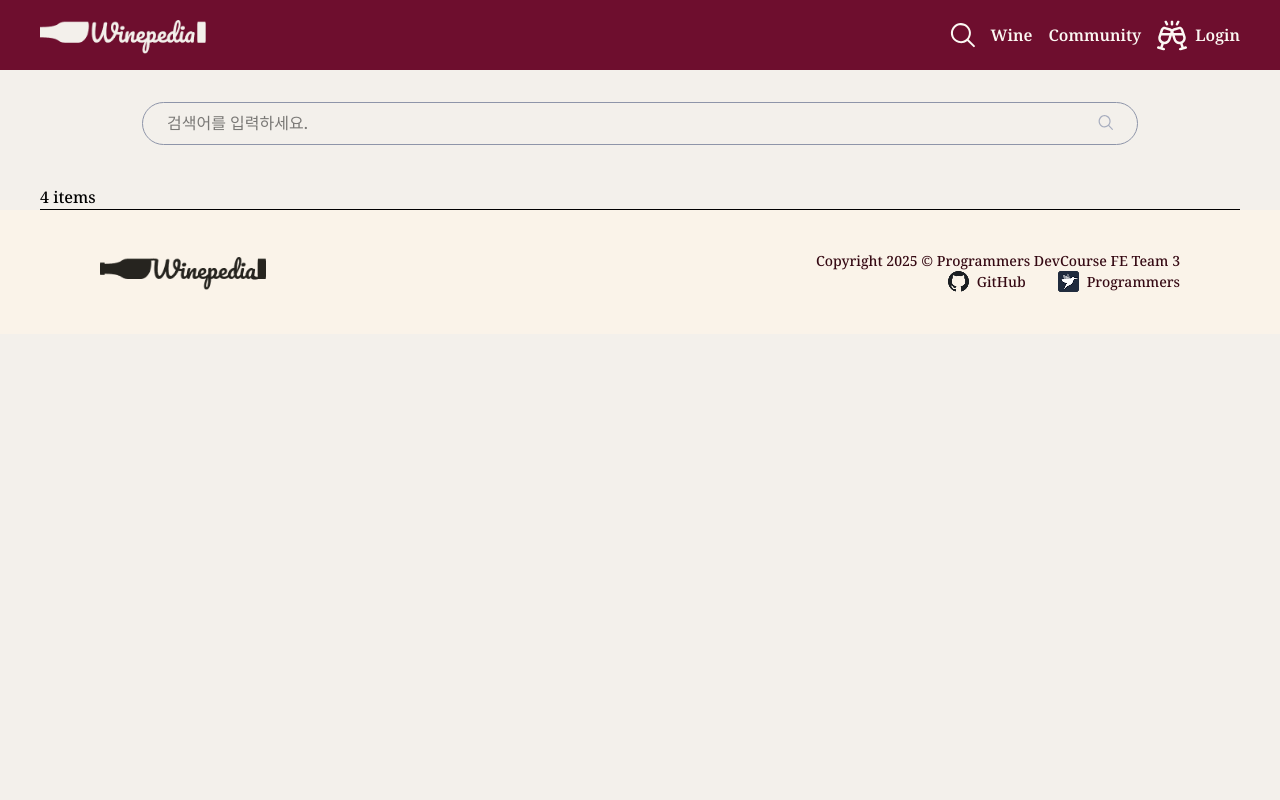
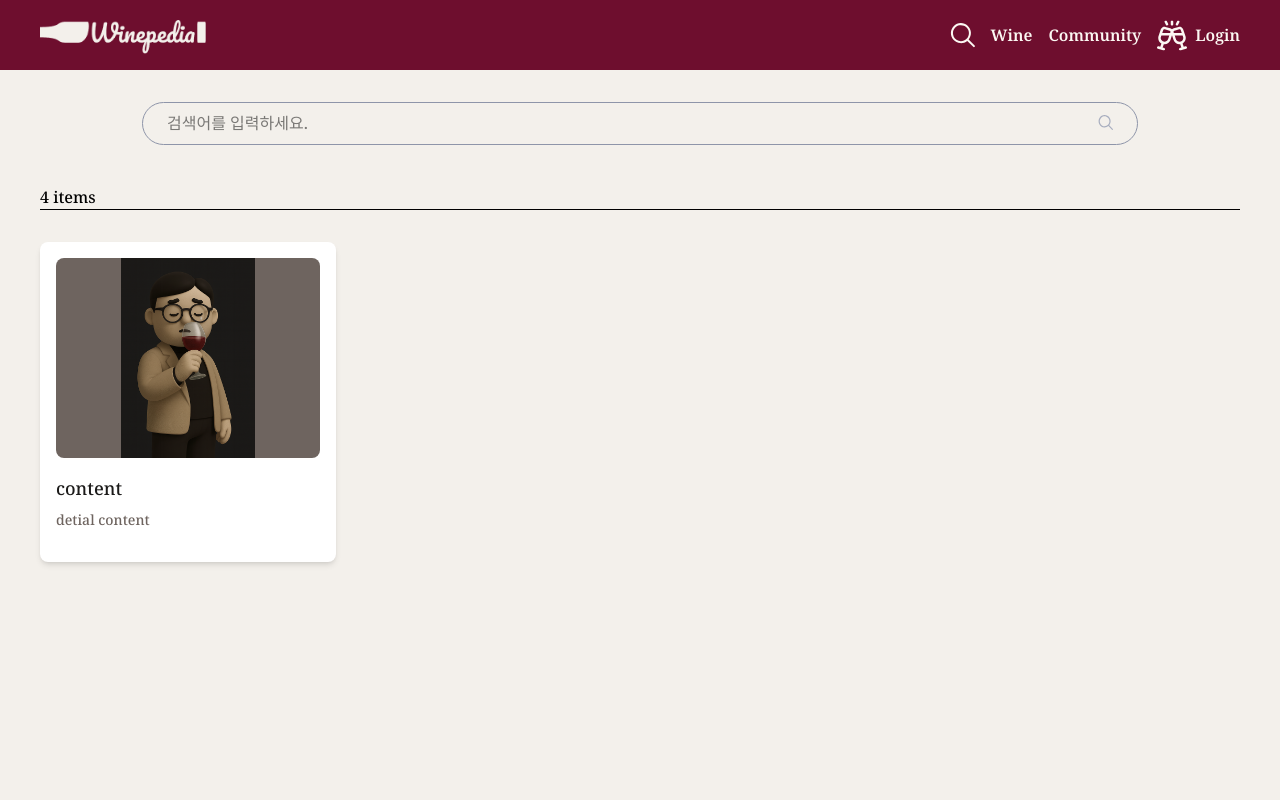
Before and after one commit to prgrms-fe-devcourse/FES-5-Project3-TEAM-3, a React (Vite) app: page /search in a window 1280 px wide. Shown: the top 800 px of the page. Built offline with nearby package versions, Linux system fonts and the light colour scheme; no server answers; a web font is replaced by a local one.

Commit message:
style검색결과 아이템

```diff
--- /dev/null
+++ b/src/component/Items.tsx
@@ -0,0 +1,16 @@
+function Items() {
+  return (
+    <div className="w-74 h-80 flex flex-col bg-white p-4 gap-4  rounded-lg cursor-pointer  hover:-translate-y-1 shadow-md hover:duration-200">
+      <img
+        className="min-w-34 h-50 object-contain bg-text-secondary rounded-lg"
+        src="/image/404image.png"
+        alt=""
+      />
+      <div className="flex flex-col justify-center gap-2">
+        <h2 className="text-lg text-text-primary">content</h2>
+        <p className="text-sm text-text-secondary">detial content</p>
+      </div>
+    </div>
+  );
+}
+export default Items
--- a/src/component/MainPage/WineGrid.tsx
+++ b/src/component/MainPage/WineGrid.tsx
@@ -1,5 +1,6 @@
 import { useState } from 'react';
 import Button from '../Button';
+import { Link } from 'react-router';
 
 interface Props {
   src: string;
@@ -32,11 +33,11 @@ function WineGrid({ src, alt, title, text }: Props) {
           <div className="flex flex-col items-center justify-center gap-6 absolute inset-0">
             <h4 className="text-2xl font-semibold text-background-base">{title}</h4>
             <p className="text-background-base">{text}</p>
-            <div className="flex">
+            <Link to={`/search?keyword=${encodeURIComponent(title)}`} className="flex">
               <Button size="md" borderType="solid" color="primary">
                 더보기
               </Button>
-            </div>
+            </Link>
           </div>
         </div>
       ) : (
--- a/src/pages/SearchResult.tsx
+++ b/src/pages/SearchResult.tsx
@@ -1,23 +1,27 @@
+import Items from "@/component/Items";
 import MainSearchBar from "@/component/MainPage/MainSearchBar"
-import { useState } from "react";
+import { useSearchParams } from "react-router";
 
 function SearchResult() {
 
-  const [searched,setSearched] = useState([])
+  const [params] = useSearchParams()
+  const keyword = params.get('keyword')
+  console.log(keyword)
 
   /*
   1. 검색어에 걸리는걸 필터링해서 어디에 담아두고
   2. 그 어디에 담아둔걸르 내보내면되는데...
    */
   return (
-    <div className="w-249 mx-auto mt-8  items-center flex flex-col">
+    <div className="h-screen w-249 mx-auto mt-8  items-center flex flex-col">
       <MainSearchBar />
-      <div className="w-300 flex mt-10">
+      <div className="w-300 flex flex-col mt-10">
         <div className="w-full border-b">
           <p>4 items</p>
         </div>
-        <section>
+        <section className="mt-8">
           {/* 여기에 뭘 내보내지? */}
+          <Items/>
         </section>
       </div>
   </div>
```
